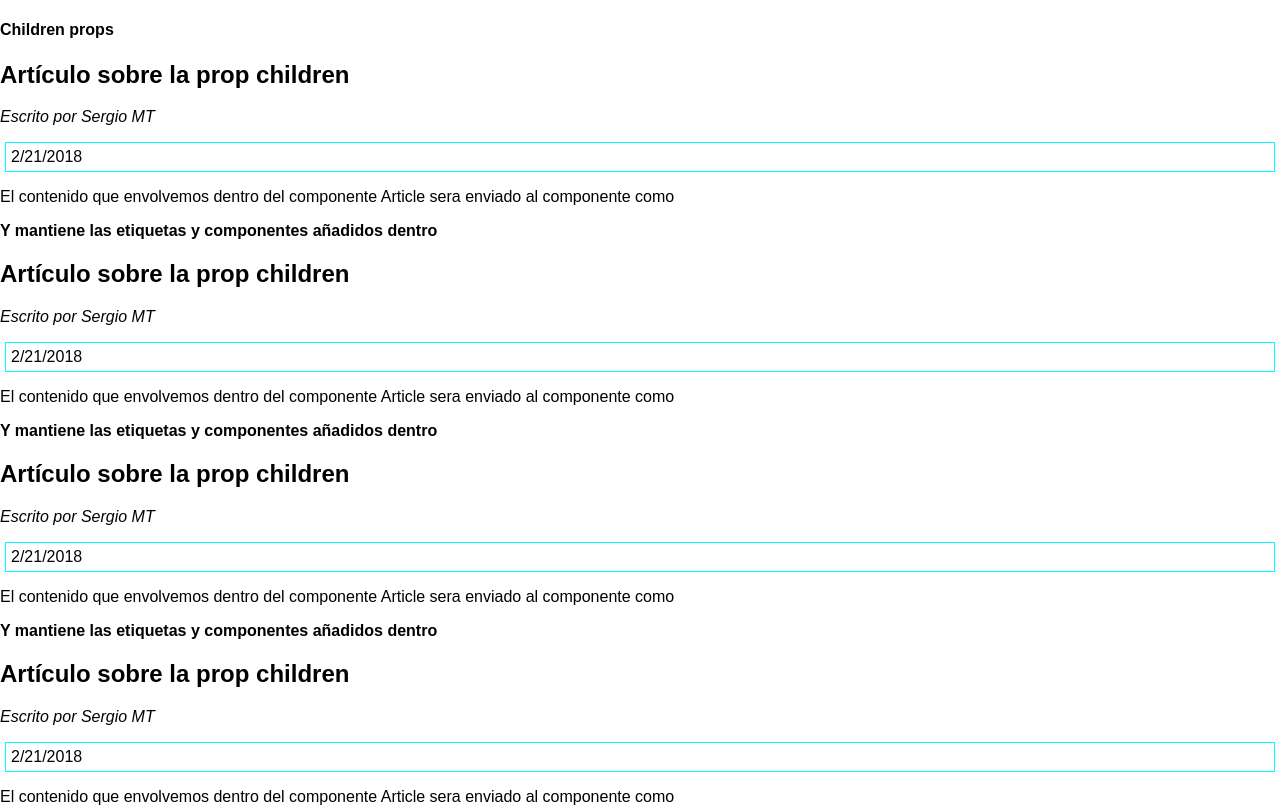
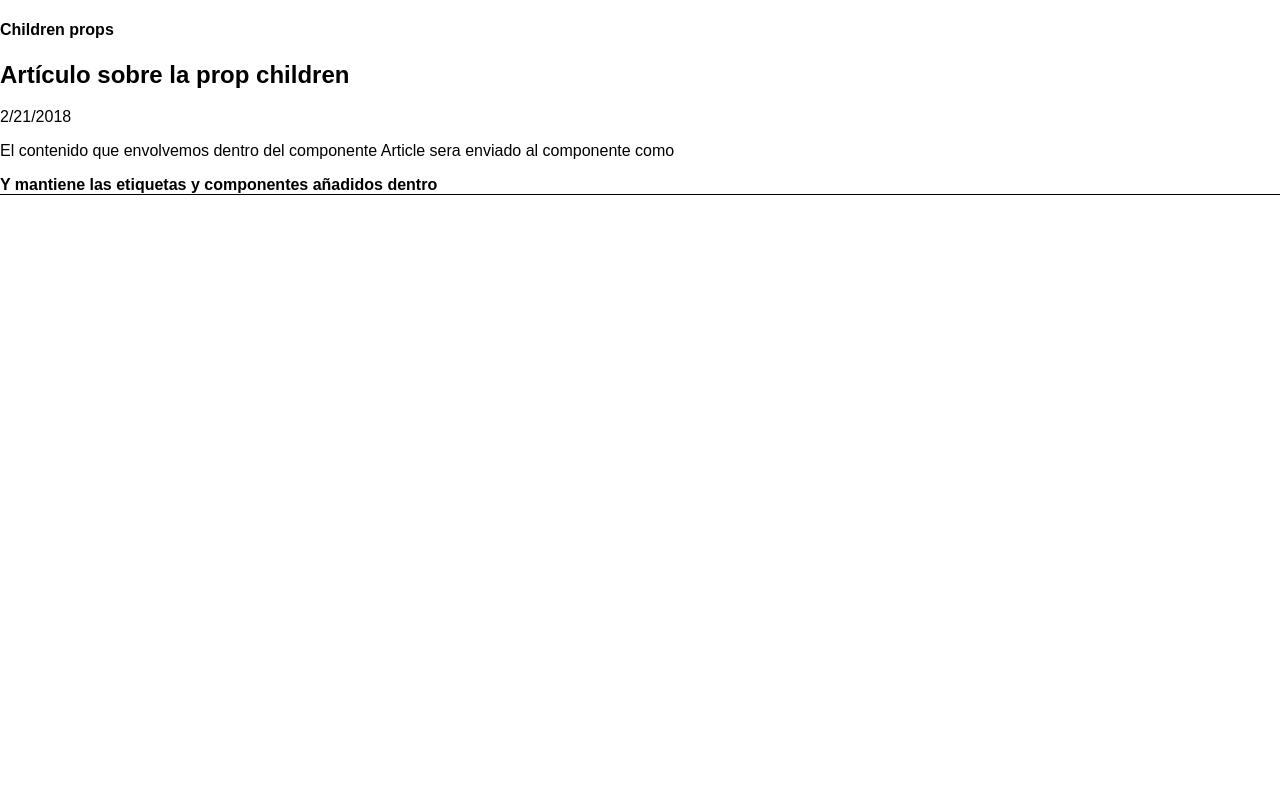
Before and after one commit to misan7/udemy-react, a React (Create React App) app: page / in a window 1280 px wide. Shown: the top 807 px of the page. Built offline with nearby package versions, Linux system fonts and the light colour scheme.

Commit message:
propTypes

```diff
--- a/package.json
+++ b/package.json
@@ -3,6 +3,7 @@
   "version": "0.1.0",
   "private": true,
   "dependencies": {
+    "prop-types": "15.6.1",
     "react": "^16.2.0",
     "react-dom": "^16.2.0",
     "react-scripts": "1.1.0"
--- a/src/App.js
+++ b/src/App.js
@@ -1,24 +1,21 @@
 import React, { Component } from 'react'
-
-class Box extends Component {
-  render() {
-    return (
-      <div style={{ border: '1px solid cyan', margin: 5, padding: 5 }}>
-        {this.props.children}
-      </div>
-    )
-  }
-}
+import PropTypes from 'prop-types'
 
 class Article extends Component {
+  static propTypes = {
+    author: PropTypes.string.isRequired
+  }
+
   render() {
+    const { author, children, date, title } = this.props
+
     return (
-      <section>
-        <h2>{this.props.title}</h2>
-        <p><em>Escrito por {this.props.author}</em></p>
-        <Box>{this.props.date}</Box>
+      <section style={{ borderBottom: '1px solid black', marginBottom: 50 }}>
+        <h2>{title}</h2>
+        {author && <p><em>Escrito por {author}</em></p>}
+        <date>{date}</date>
         <article>
-          {this.props.children}
+          {children}
         </article>
       </section>
     )
@@ -31,39 +28,6 @@
       <div className="App">
         <h4>Children props</h4>
         <Article
-          author='Sergio MT'
-          date={new Date().toLocaleDateString()}
-          title='Artículo sobre la prop children'
-        >
-          <p>El contenido que envolvemos dentro del componente Article sera enviado al componente como {this.props.children}</p>
-          <strong>Y mantiene las etiquetas y componentes añadidos dentro</strong>
-        </Article>
-        <Article
-          author='Sergio MT'
-          date={new Date().toLocaleDateString()}
-          title='Artículo sobre la prop children'
-        >
-          <p>El contenido que envolvemos dentro del componente Article sera enviado al componente como {this.props.children}</p>
-          <strong>Y mantiene las etiquetas y componentes añadidos dentro</strong>
-        </Article>
-        <Article
-          author='Sergio MT'
-          date={new Date().toLocaleDateString()}
-          title='Artículo sobre la prop children'
-        >
-          <p>El contenido que envolvemos dentro del componente Article sera enviado al componente como {this.props.children}</p>
-          <strong>Y mantiene las etiquetas y componentes añadidos dentro</strong>
-        </Article>
-        <Article
-          author='Sergio MT'
-          date={new Date().toLocaleDateString()}
-          title='Artículo sobre la prop children'
-        >
-          <p>El contenido que envolvemos dentro del componente Article sera enviado al componente como {this.props.children}</p>
-          <strong>Y mantiene las etiquetas y componentes añadidos dentro</strong>
-        </Article>
-        <Article
-          author='Sergio MT'
           date={new Date().toLocaleDateString()}
           title='Artículo sobre la prop children'
         >
```
